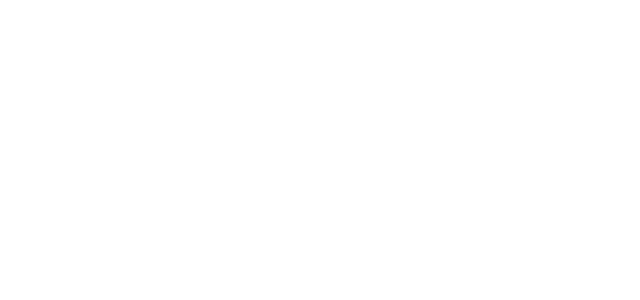
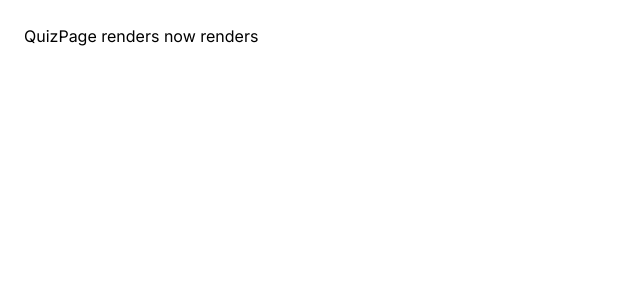
Before and after one commit to TeamLuna-dev/ai_study_tool, a React (Vite) app: page /quiz in a window 1280 px wide. Before the commit this address had no page. Shown: the top 300 px of the page, without its empty margins (0-640 px from the left). Built offline with nearby package versions, Linux system fonts and the light colour scheme; the HTML template or start-up script is replaced by a standard one.

Commit message:
SCRUM-11 Verified that QuizPage renders correctly

```diff
--- a/src/App.jsx
+++ b/src/App.jsx
@@ -9,6 +9,7 @@ function App() {
       <Routes>
         <Route path="/" element={<DashboardPage />} />
         <Route path="/rooms" element={<RoomPage />} />
+        <Route path="/quiz" element={<QuizPage />} />
       </Routes>
     </BrowserRouter>
   );
--- a/src/components/quiz/QuizPage.jsx
+++ b/src/components/quiz/QuizPage.jsx
@@ -0,0 +1,7 @@
+export function QuizPage() {
+  return (
+    <div style={{ padding: 24 }}>
+      <h1>QuizPage renders now renders</h1>
+    </div>
+  );
+}
```
